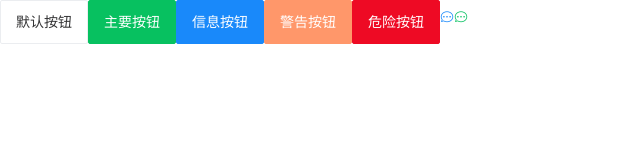
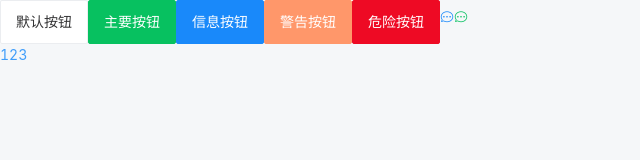
Before and after one commit to biyumeng/topline-m, a Vue app: page / in a window 1280 px wide. Shown: the top 160 px of the page, without its empty margins (0-640 px from the left). Built offline with nearby package versions, Linux system fonts and the light colour scheme.

Commit message:
项目初始化-初始化预处理器文件结构

```diff
--- a/src/App.vue
+++ b/src/App.vue
@@ -11,7 +11,10 @@
 
     <van-icon name="chat-o" color="#1989fa" />
     <van-icon name="chat-o" color="#07c160" />
+
+    <div class="title">123</div>
   </div>
+
 </template>
 
 <script>
@@ -20,6 +23,9 @@ export default {
 }
 </script>
 
-<style scoped>
-
+<style scoped lang="less">
+  @import url("./styles/variables.less");
+  .title{
+    color: @color-primary;
+  }
 </style>
--- a/src/main.js
+++ b/src/main.js
@@ -2,7 +2,11 @@ import Vue from 'vue'
 import App from './App.vue'
 import router from './router'
 import store from './store'
+
 import './utils/register-vant' // 注册vant组件
+
+// 加载全局样式
+import './styles/index.less'
 
 Vue.config.productionTip = false
 
--- /dev/null
+++ b/src/styles/base.css
@@ -0,0 +1,3 @@
+body {
+  background: #f5f7f9;
+}
--- /dev/null
+++ b/src/styles/base.less
@@ -0,0 +1,5 @@
+// 公共基础样式
+
+body{
+    background:#f5f7f9;
+}
--- /dev/null
+++ b/src/styles/index.css
@@ -0,0 +1,3 @@
+body {
+  background: #f5f7f9;
+}
--- /dev/null
+++ b/src/styles/index.less
@@ -0,0 +1,3 @@
+// 组织加载全局样式
+@import "./reset.less";
+@import "./base.less";
--- /dev/null
+++ b/src/styles/mixins.less
@@ -0,0 +1 @@
+// 公共的 mixin,主要定义公共混入样式
--- /dev/null
+++ b/src/styles/reset.less
@@ -0,0 +1 @@
+// 重置默认样式
--- /dev/null
+++ b/src/styles/variables.less
@@ -0,0 +1,2 @@
+// 公共变量文件
+@color-primary:#3f9dfa;
```
Also changed, not shown: src/styles/mixins.css (added), src/styles/reset.css (added), src/styles/variables.css (added).
